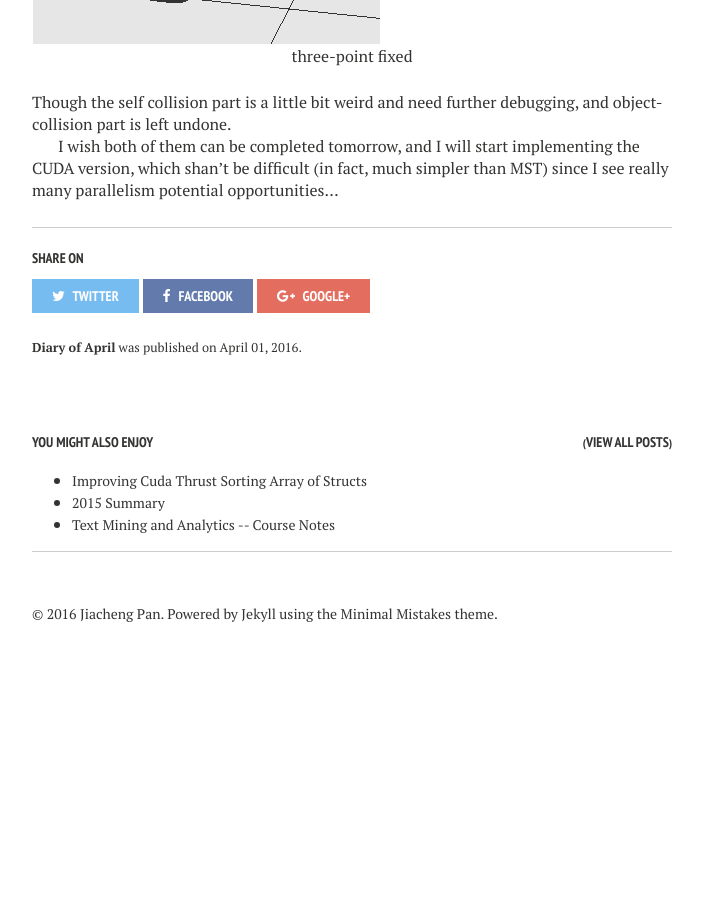
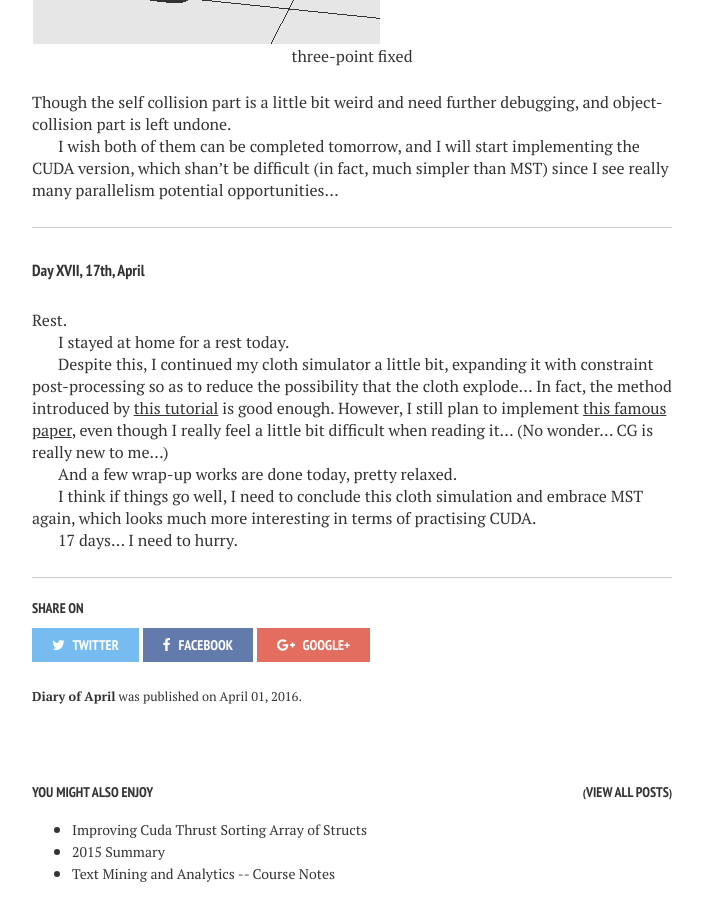
Before and after one commit to jiachengpan/jiachengpan.github.io, a Jekyll site: the page built from _posts/2016-04-01-diary-of-jobless.markdown, in a window 1280 px wide and 900 px high, scrolled down 10116 px. Shown: the whole window, without its empty margins (288-991 px from the left). Built offline with Jekyll 4.4.1, drawn with Linux system fonts in a browser that asks for light colours; emoji names are drawn with the system emoji font; before the commit the page ends 10788 px from its top, so only the background shows below that.

Commit message:
17, april

```diff
--- a/_posts/2016-04-01-diary-of-jobless.markdown
+++ b/_posts/2016-04-01-diary-of-jobless.markdown
@@ -379,3 +379,21 @@ Beautifully done (partially):
 Though the self collision part is a little bit weird and need further debugging, and object-collision part is left undone.
 
 I wish both of them can be completed tomorrow, and I will start implementing the CUDA version, which shan't be difficult (in fact, much simpler than MST) since I see really many parallelism potential opportunities...
+
+
+---------
+
+##### Day XVII, 17th, April
+
+Rest.
+
+I stayed at home for a rest today.
+
+Despite this, I continued my cloth simulator a little bit, expanding it with constraint post-processing so as to reduce the possibility that the cloth explode...
+In fact, the method introduced by [this tutorial](http://cg.alexandra.dk/?p=147) is good enough. However, I still plan to implement [this famous paper](https://graphics.stanford.edu/papers/cloth-sig02/cloth.pdf), even though I really feel a little bit difficult when reading it... (No wonder... CG is really new to me...)
+
+And a few wrap-up works are done today, pretty relaxed.
+
+I think if things go well, I need to conclude this cloth simulation and embrace MST again, which looks much more interesting in terms of practising CUDA.
+
+17 days... I need to hurry.
```
